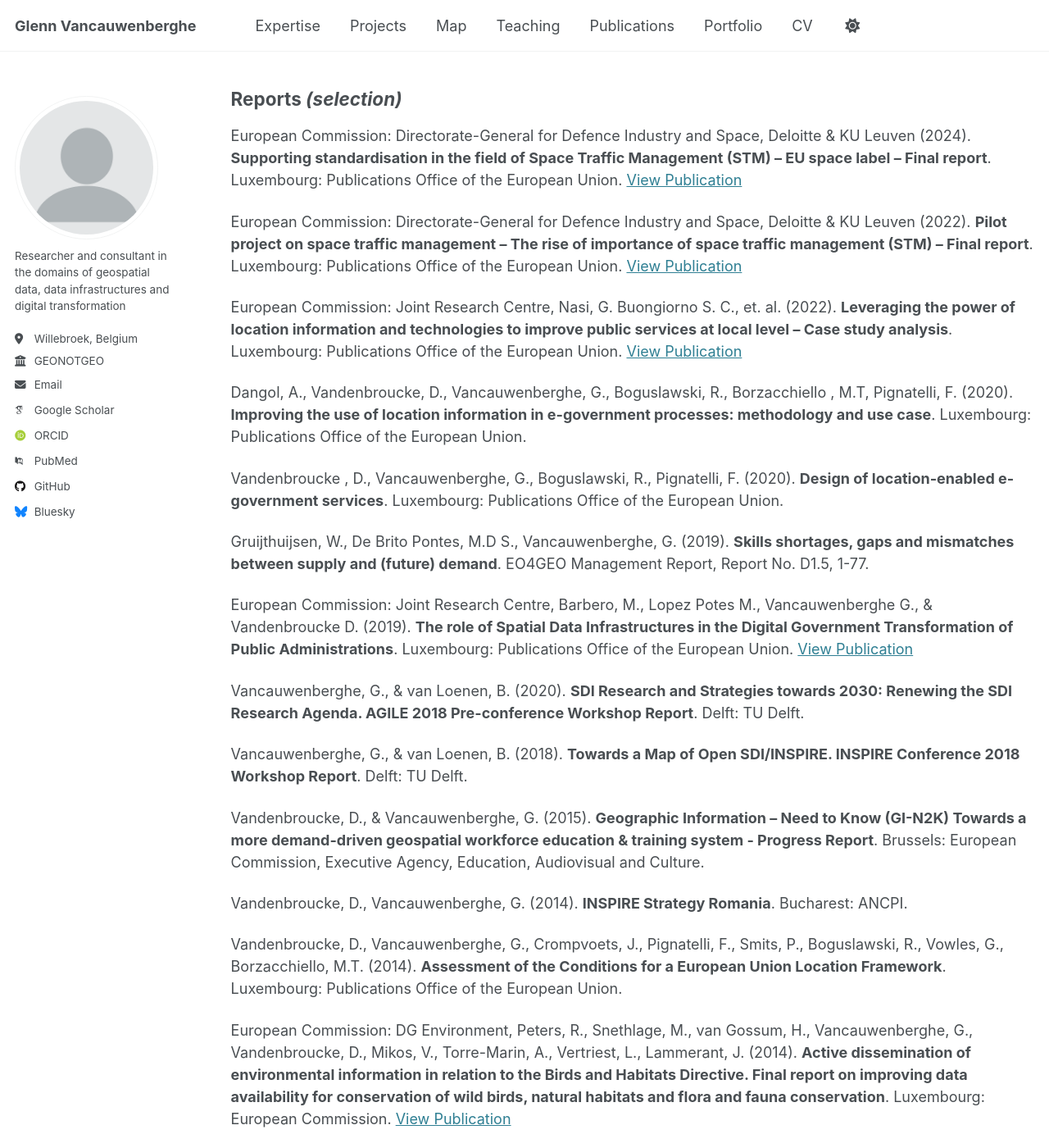
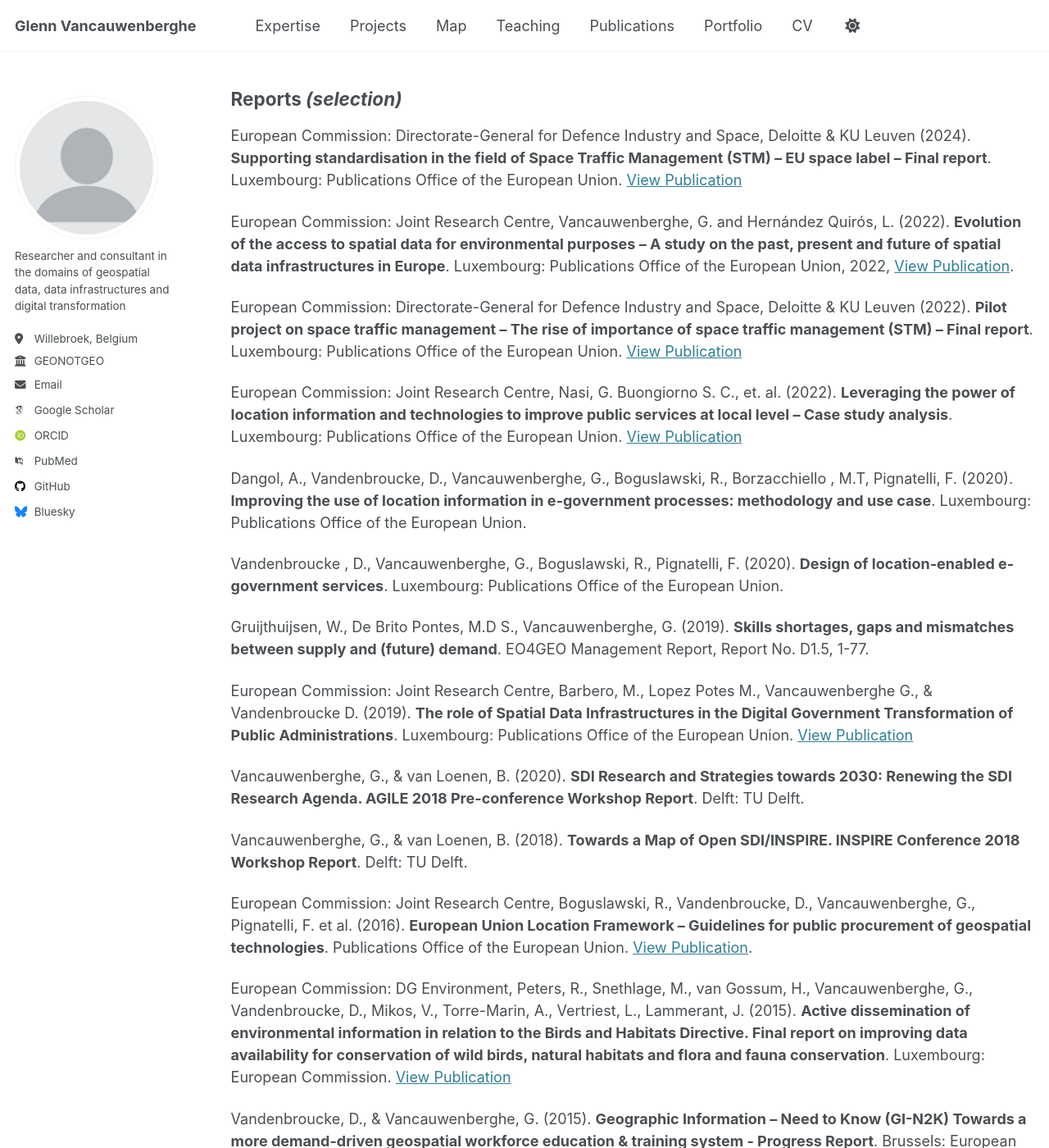
Before and after one commit to GVancauwenberghe/gvancauwenberghe.github.io, a Jekyll site: the page built from _pages/outputs.md, in a window 1280 px wide and 1400 px high, scrolled down 254 px. Shown: the whole window at 82% size. Built offline with Jekyll 4.4.1, drawn with Linux system fonts in a browser that asks for light colours; some web fonts are replaced.

Commit message:
Update outputs.md

```diff
--- a/_pages/outputs.md
+++ b/_pages/outputs.md
@@ -15,6 +15,8 @@ Vancauwenberghe, G. (2013). **Coordination within the Spatial Data Infrastructur
 ## Reports _(selection)_
 European Commission: Directorate-General for Defence Industry and Space, Deloitte & KU Leuven (2024). **Supporting standardisation in the field of Space Traffic Management (STM) – EU space label – Final report**. Luxembourg: Publications Office of the European Union. [View Publication](https://data.europa.eu/doi/10.2889/0215426)
 
+European Commission: Joint Research Centre, Vancauwenberghe, G. and Hernández Quirós, L. (2022). **Evolution of the access to spatial data for environmental purposes – A study on the past, present and future of spatial data infrastructures in Europe**. Luxembourg: Publications Office of the European Union, 2022, [View Publication](https://data.europa.eu/doi/10.2760/723430).
+
 European Commission: Directorate-General for Defence Industry and Space, Deloitte & KU Leuven (2022). **Pilot project on space traffic management – The rise of importance of space traffic management (STM) – Final report**. Luxembourg: Publications Office of the European Union. [View Publication](https://data.europa.eu/doi/10.2889/3462708)
 
 European Commission: Joint Research Centre, Nasi, G. Buongiorno S. C., et. al. (2022). **Leveraging the power of location information and technologies to improve public services at local level – Case study analysis**. Luxembourg: Publications Office of the European Union. [View Publication](https://data.europa.eu/doi/10.2760/67126)
@@ -31,15 +33,17 @@ Vancauwenberghe, G., & van Loenen, B. (2020). **SDI Research and Strategies towa
 
 Vancauwenberghe, G., & van Loenen, B. (2018). **Towards a Map of Open SDI/INSPIRE. INSPIRE Conference 2018 Workshop Report**. Delft: TU Delft.
 
+European Commission: Joint Research Centre, Boguslawski, R., Vandenbroucke, D., Vancauwenberghe, G., Pignatelli, F. et al. (2016). **European Union Location Framework – Guidelines for public procurement of geospatial technologies**. Publications Office of the European Union. [View Publication](https://data.europa.eu/doi/10.2788/374047).
+
+European Commission: DG Environment, Peters, R., Snethlage, M., van Gossum, H., Vancauwenberghe, G., Vandenbroucke, D., Mikos, V., Torre-Marin, A., Vertriest, L., Lammerant, J. (2015). **Active dissemination of environmental information in relation to the Birds and Habitats Directive. Final report on improving data availability for conservation of wild birds, natural habitats and flora and fauna conservation**. Luxembourg: European Commission. [View Publication](https://data.europa.eu/doi/10.2779/996311)
+
 Vandenbroucke, D., & Vancauwenberghe, G. (2015). **Geographic Information – Need to Know (GI-N2K) Towards a more demand-driven geospatial workforce education & training system - Progress Report**. Brussels: European Commission, Executive Agency, Education, Audiovisual and Culture.
 
 Vandenbroucke, D., Vancauwenberghe, G. (2014). **INSPIRE Strategy Romania**. Bucharest: ANCPI.
 
 Vandenbroucke, D., Vancauwenberghe, G., Crompvoets, J., Pignatelli, F., Smits, P., Boguslawski, R., Vowles, G., Borzacchiello, M.T. (2014). **Assessment of the Conditions for a European Union Location Framework**. Luxembourg: Publications Office of the European Union.
 
-European Commission: DG Environment, Peters, R., Snethlage, M., van Gossum, H., Vancauwenberghe, G., Vandenbroucke, D., Mikos, V., Torre-Marin, A., Vertriest, L., Lammerant, J. (2014). **Active dissemination of environmental information in relation to the Birds and Habitats Directive. Final report on improving data availability for conservation of wild birds, natural habitats and flora and fauna conservation**. Luxembourg: European Commission. [View Publication](https://data.europa.eu/doi/10.2779/996311)
-
-Cipriano, P., Easton, C., Roglia, E., Vancauwenberghe, G. (2013). **Study on the Geo-ICT sector in Europe**. SmeSpire.
+Cipriano, P., Easton, C., Roglia, E., Vancauwenberghe, G. (2013). **Study on the Geo-ICT sector in Europe**. SmeSpire. [View Publication](http://www.smespire.eu/published-by-smespire-the-first-study-on-the-geo-ict-sector-in-europe/)
 
 Vancauwenberghe, G., Crompvoets, J., Bouckaert, G., Kestens, H., Callens, H. (2011). **Een gemeentebrede kijk op GIS. Kwantitatieve analyse van het gebruik van geo-informatie in de Vlaamse gemeenten**. Leuven: Spatialist.
 
```
